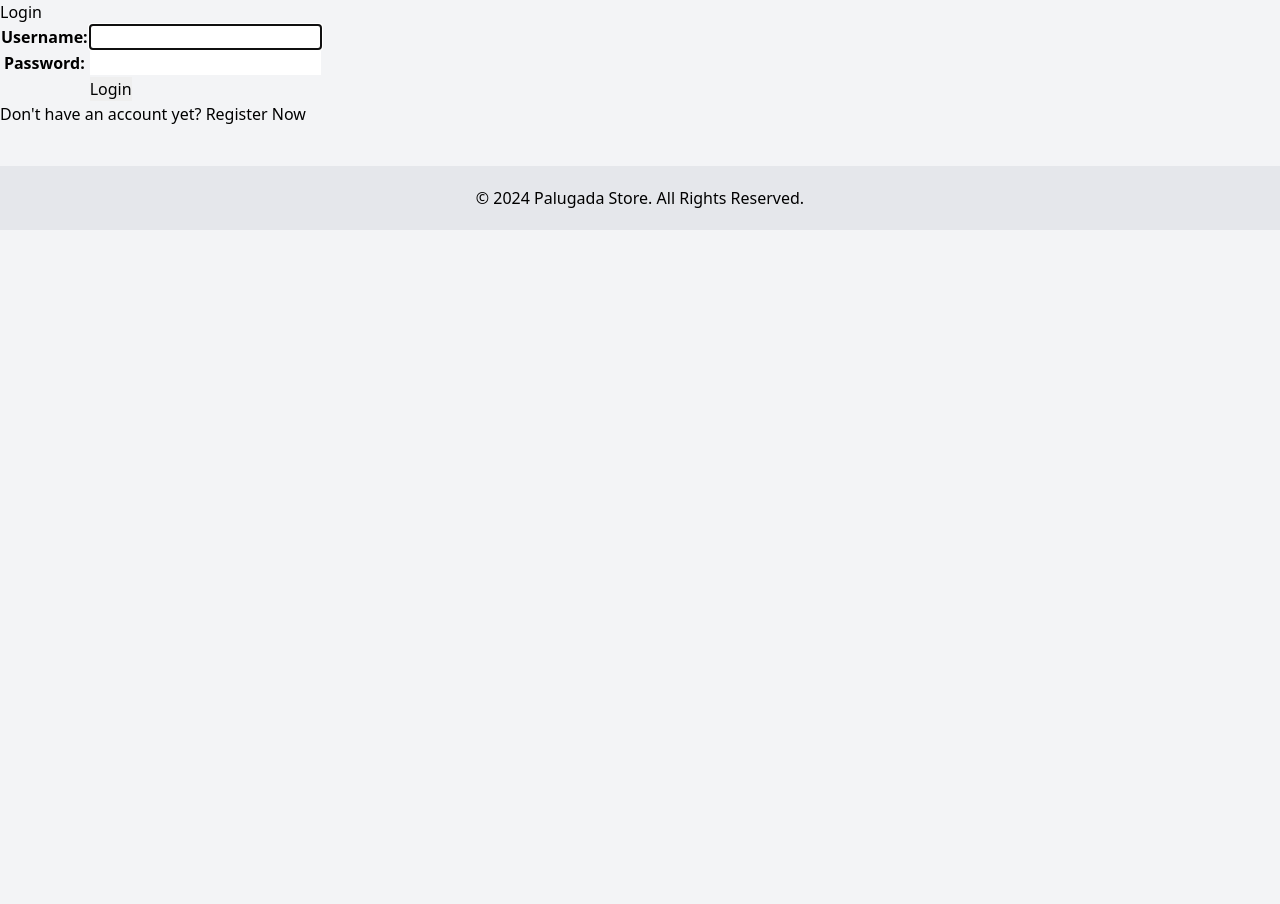
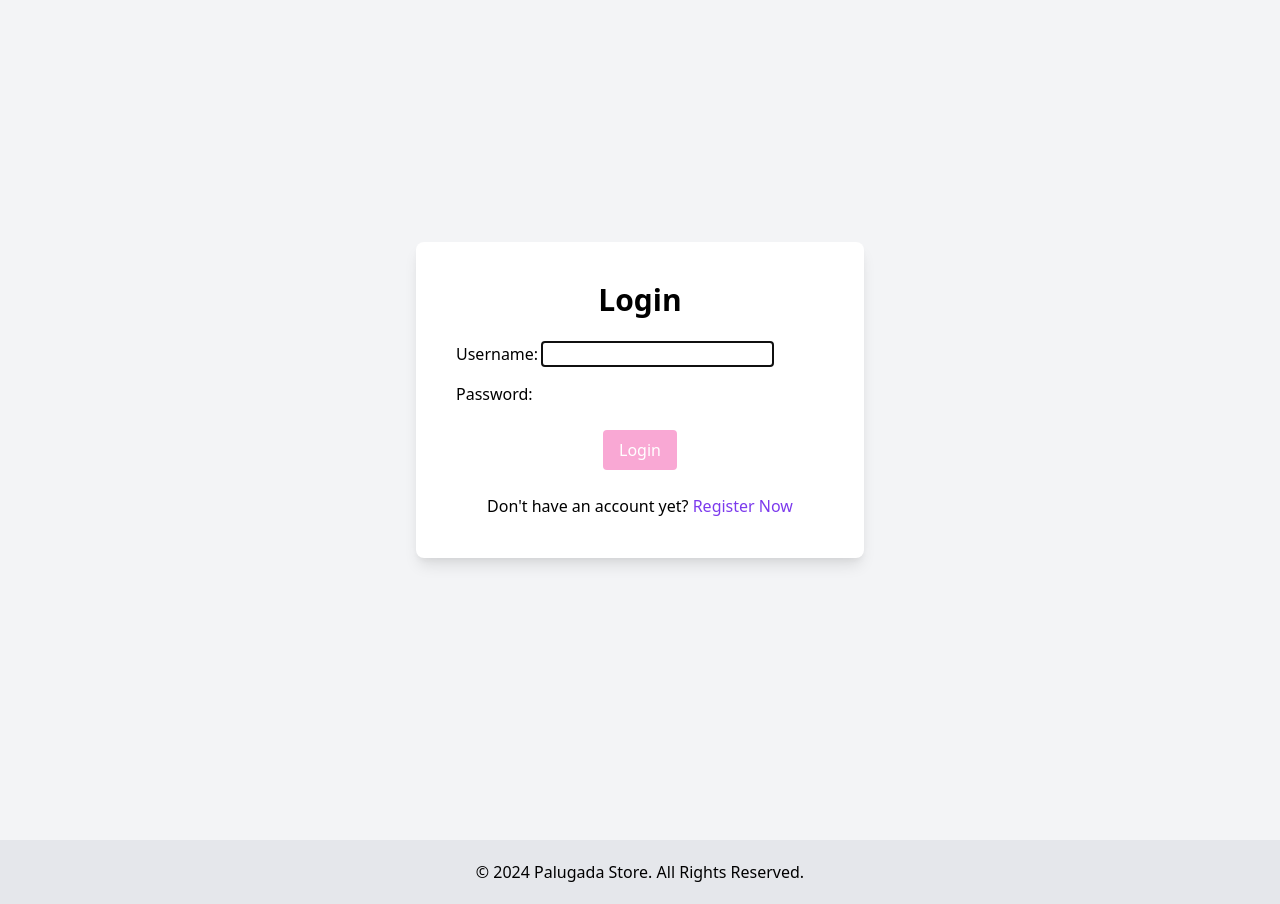
Before and after one commit to MichelineWL/palugada, a Django app: page /login/ in a window 1280 px wide. Shown: the part 80-984 px from the top of the page. Before the commit the page ends 310 px from the top, so only its background shows below. Run offline with Django 5.2, Linux system fonts and the light colour scheme.

Commit message:
style:register and login page

```diff
--- a/main/templates/login.html
+++ b/main/templates/login.html
@@ -5,28 +5,32 @@
 {% endblock meta %}
 
 {% block content %}
-<div class="login">
-  <h1>Login</h1>
+<div class="flex justify-center items-center min-h-screen">
+  <div class="bg-white p-10 rounded-lg shadow-lg w-full max-w-md">
+    <h1 class="text-3xl font-bold text-center mb-6">Login</h1>
 
     <form method="POST" action="">
       {% csrf_token %}
-    <table>
-      {{ form.as_table }}
-      <tr>
-        <td></td>
-        <td><input class="btn login_btn" type="submit" value="Login" /></td>
-      </tr>
-    </table>
+      <div class="space-y-4">
+        {{ form.as_p }}
+      </div>
+      <div class="mt-6 flex justify-center">
+        <input class="btn login_btn bg-pink-300 text-white px-4 py-2 rounded cursor-pointer hover:bg-pink-500 duration-500" type="submit" value="Login" />
+      </div>
     </form>
 
     {% if messages %}
-  <ul>
+    <ul class="mt-4 text-center text-red-500">
       {% for message in messages %}
       <li>{{ message }}</li>
       {% endfor %}
     </ul>
-  {% endif %} Don't have an account yet?
-  <a href="{% url 'main:register' %}">Register Now</a>
+    {% endif %}
+
+    <p class="mt-6 text-center">
+      Don't have an account yet?
+      <a href="{% url 'main:register' %}" class="text-purple-600 hover:underline">Register Now</a>
+    </p>
   </div>
-
+</div>
 {% endblock content %}
--- a/main/templates/main.html
+++ b/main/templates/main.html
@@ -22,7 +22,7 @@
         </a>
     </div>
     <!-- Product Cards Section -->
-    <div class="container mx-auto py-10">
+    <div class="container mx-auto flex justify-center py-10">
         {% if not product_entries %}
             <p class="text-center text-gray-700">Belum ada produk baru</p>
         {% else %}
```
Also changed, not shown: main/templates/register.html (+10 -13 lines). Lines whose indentation alone changed are shown as unchanged.
